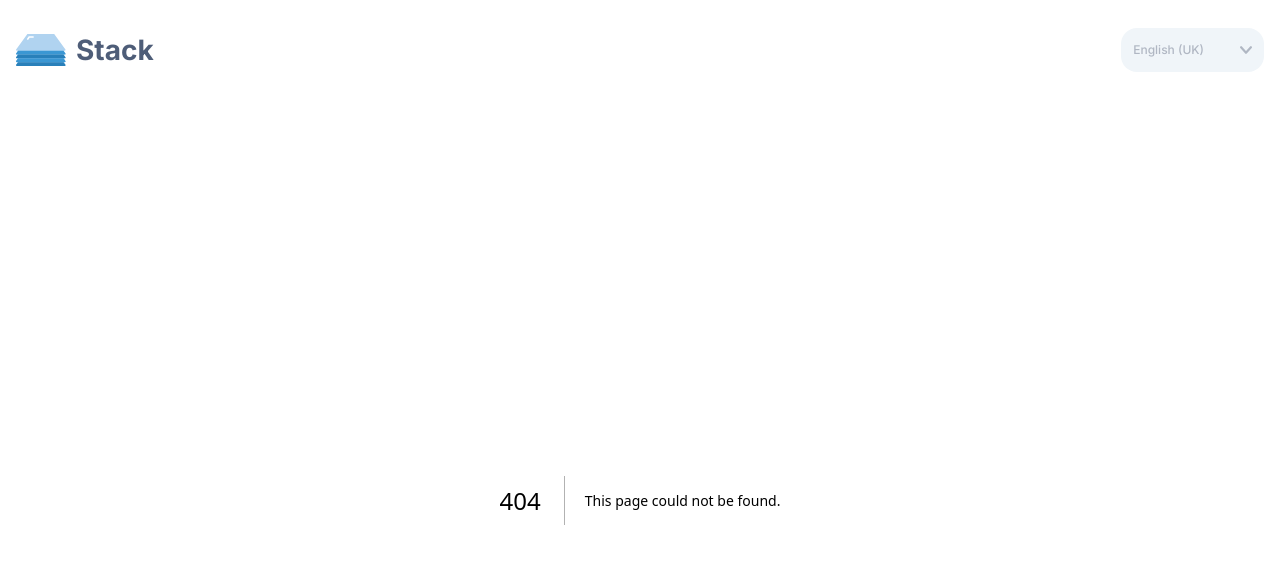
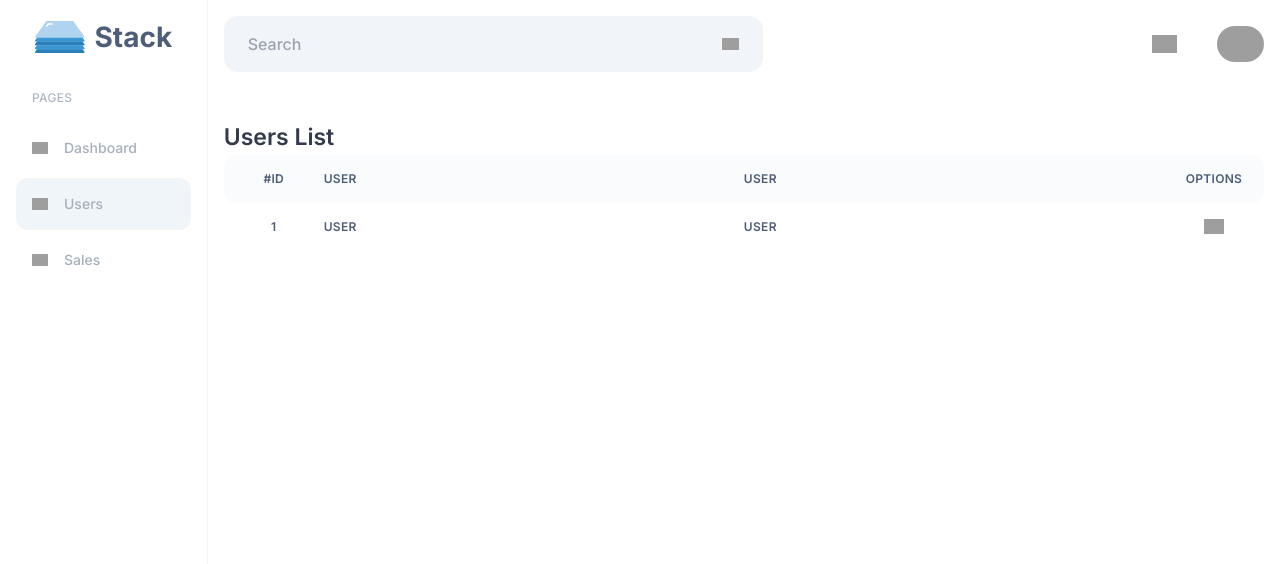
Before and after one commit to rayhanferdous/stack, a Next.js app: page /users in a window 1280 px wide. Before the commit this address had no page. Shown: the top 564 px of the page. Built offline with nearby package versions, Linux system fonts and the light colour scheme; grey boxes are pictures that could not be loaded.

Commit message:
update users, layout,dashboard

```diff
--- a/src/app/dashboard/page.tsx
+++ b/src/app/dashboard/page.tsx
@@ -1,5 +1,7 @@
 export default function Home() {
   return (
-    <main className="flex min-h-screen flex-col items-center justify-between p-24"></main>
+    <main className="flex flex-col items-center justify-between">
+      <h1>Dashboard Page</h1>
+    </main>
   );
 }
--- a/src/app/layout.tsx
+++ b/src/app/layout.tsx
@@ -1,22 +1,46 @@
+"use client";
 import type { Metadata } from "next";
 import "./globals.css";
-import Header from "@/components/layouts/Header";
-
-export const metadata: Metadata = {
-  title: "Stack",
-  description: "Generated by create next app",
-};
+import Logo from "@/components/layouts/Logo";
+import MenuCard from "@/components/dashboard/MenuCard";
+import { leftMenuList } from "@/components/utils/LeftMenuList";
+import { usePathname } from "next/navigation";
+import DetailHeader from "@/components/layouts/DetailHeader";
 
 export default function RootLayout({
   children,
 }: {
   children: React.ReactNode;
 }) {
+  const pathname = usePathname();
   return (
     <html lang="en">
-      <body>
-        <Header />
-        {children}
+      <body className={"font-inter flex h-screen overflow-hidden"}>
+        <aside className="w-[249px] h-screen border-r border-stk-zinc-2">
+          <div className="py-4 w-fit mx-auto">
+            <Logo />
+          </div>
+          <div className="p-4">
+            <div className="text-stk-gray-2 px-4 text-xs font-medium tracking-wide mb-4">
+              PAGES
+            </div>
+            <div className="flex flex-col gap-1">
+              {leftMenuList.map((item) => (
+                <MenuCard
+                  key={item.name}
+                  img={item.img}
+                  name={item.name}
+                  active={pathname === item.link}
+                  link={item.link}
+                />
+              ))}
+            </div>
+          </div>
+        </aside>
+        <section className="w-full h-full flex flex-col gap-12 p-4">
+          <DetailHeader />
+          {children}
+        </section>
       </body>
     </html>
   );
--- /dev/null
+++ b/src/app/users/page.tsx
@@ -0,0 +1,35 @@
+import Image from "next/image";
+import React from "react";
+
+type Props = {};
+
+const page = (props: Props) => {
+  return (
+    <main className="flex flex-col">
+      <h2 className="text-stk-gray text-[23px] font-semibold">Users List</h2>
+      <div>
+        <div className="text-stk-slate grid grid-cols-[100px,1fr,1fr,100px] justify-items-center py-4 bg-stk-gray-3 rounded-xl text-xs font-semibold tracking-wide">
+          <div>#ID</div>
+          <div className="place-self-start">USER</div>
+          <div className="place-self-start">USER</div>
+          <div>OPTIONS</div>
+        </div>
+        <div className="text-stk-slate grid grid-cols-[100px,1fr,1fr,100px] justify-items-center py-4 text-xs font-semibold tracking-wide">
+          <div>1</div>
+          <div className="place-self-start">USER</div>
+          <div className="place-self-start">USER</div>
+          <button>
+            <Image
+              src="/assets/images/three-dot.svg"
+              width={20}
+              height={20}
+              alt="three-dot"
+            />
+          </button>
+        </div>
+      </div>
+    </main>
+  );
+};
+
+export default page;
```
